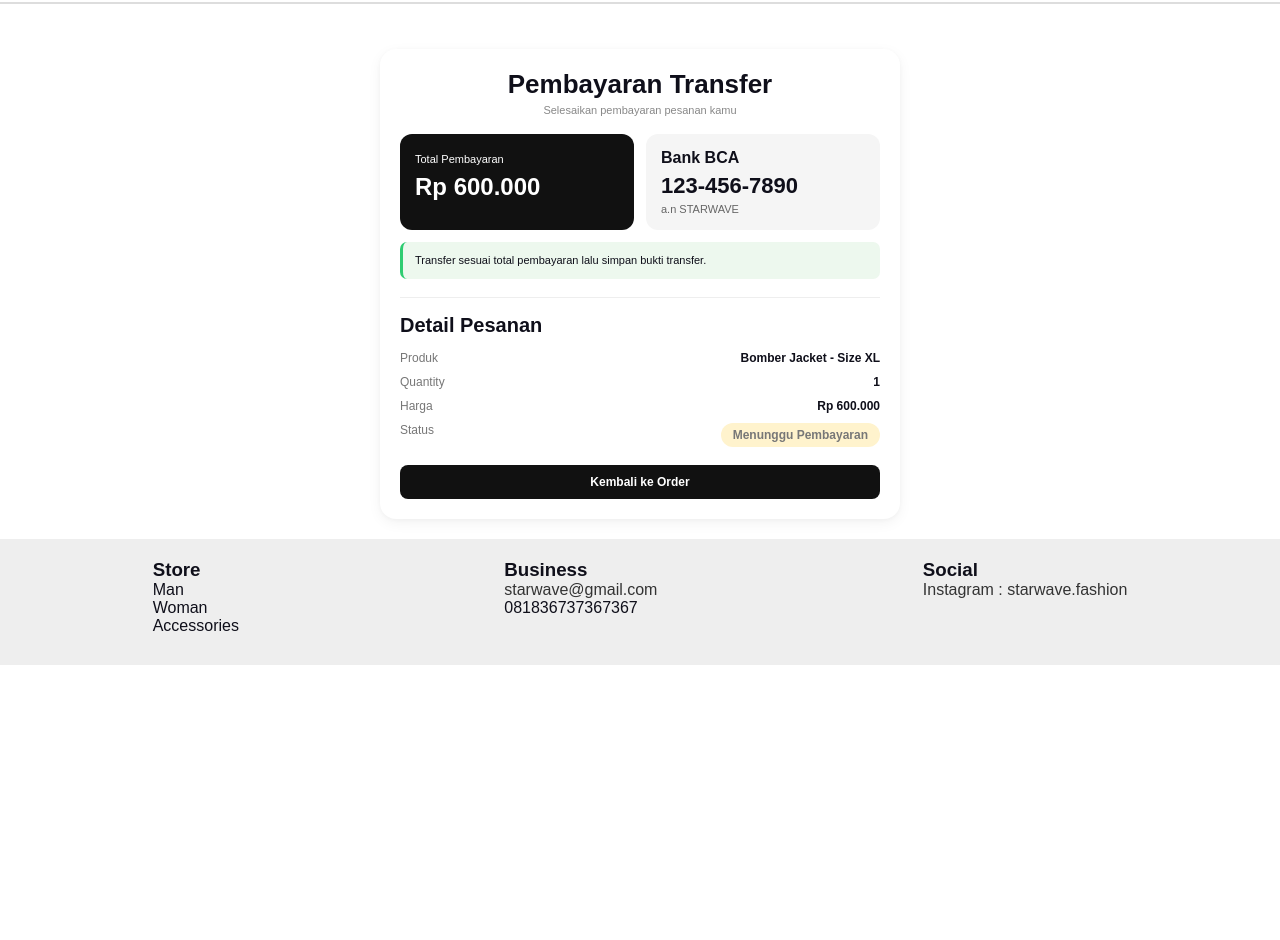
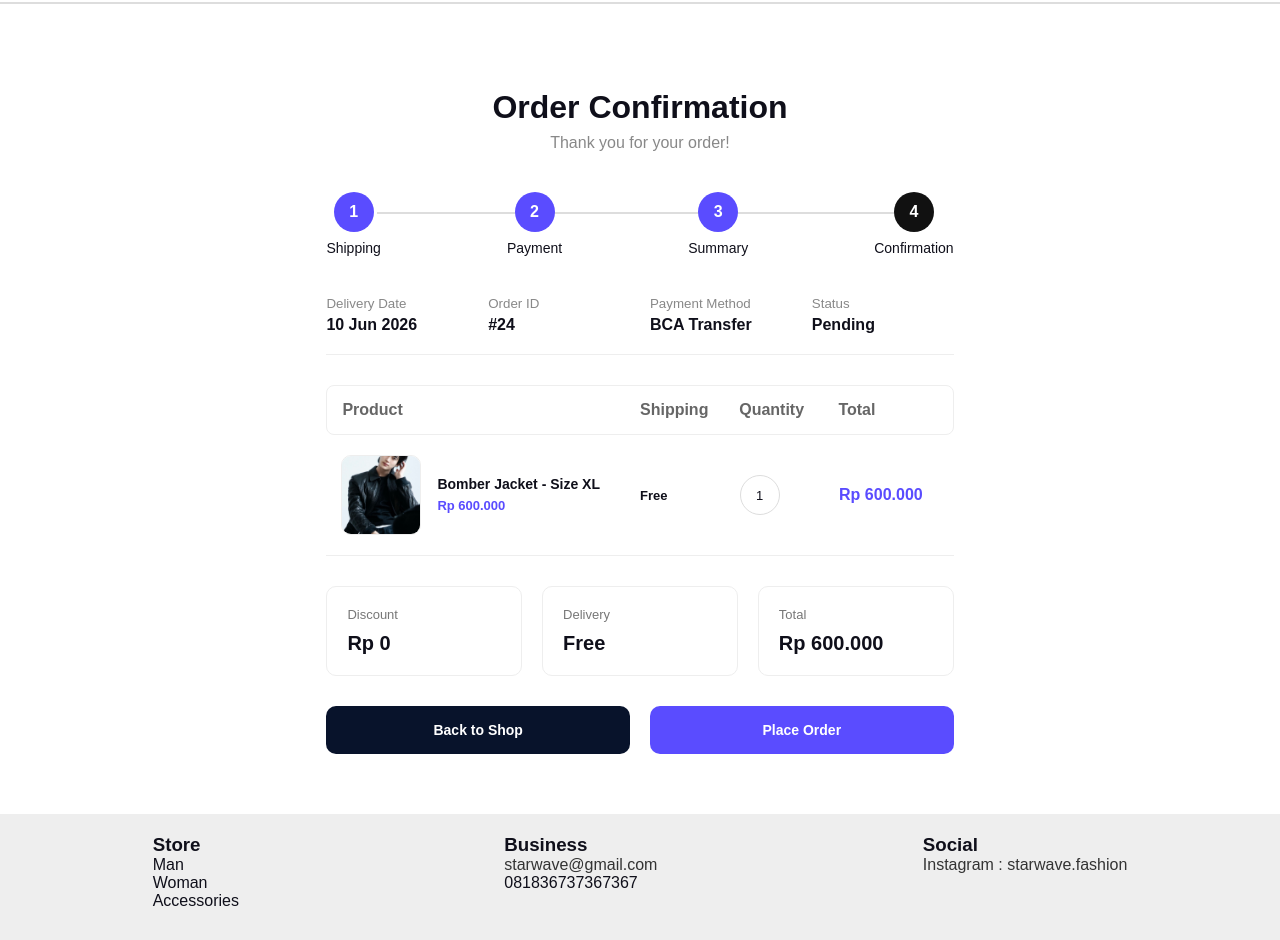
Before and after one commit to andreacorinaaa/Starwave, a PHP site: page /payment.php?id=24 in a window 1280 px wide. Shown: the part 66-1006 px from the top of the page. Before the commit the page ends 731 px from the top, so only its background shows below. Run offline with PHP 8.4, Linux system fonts and the light colour scheme; a user stored in the database is signed in; data comes from the database, SQL or seed files in the repository.

Commit message:
progress 9

```diff
--- a/order.css
+++ b/order.css
@@ -632,3 +632,217 @@ form button[type="submit"]:hover {
     font-weight: 600;
     cursor: pointer;
 }
+
+.confirm-container {
+    max-width: 1100px;
+    margin: 50px auto;
+    background: #fff;
+    padding: 40px;
+}
+
+.confirm-header{
+    text-align:center;
+    margin-bottom:40px;
+}
+
+.confirm-header h2{
+    font-size:32px;
+    margin-bottom:8px;
+}
+
+.confirm-header p{
+    color:#888;
+}
+
+.steps{
+    display:flex;
+    justify-content:space-between;
+    margin-bottom:40px;
+    position:relative;
+}
+
+.steps::before{
+    content:"";
+    position:absolute;
+    top:20px;
+    left:8%;
+    width:84%;
+    height:2px;
+    background:#ddd;
+}
+
+.step{
+    position:relative;
+    z-index:2;
+    text-align:center;
+}
+
+.step span{
+    width:40px;
+    height:40px;
+    border-radius:50%;
+    display:flex;
+    align-items:center;
+    justify-content:center;
+    margin:auto;
+    color:white;
+    font-weight:bold;
+    background:#ccc;
+}
+
+.step p{
+    margin-top:8px;
+    font-size:14px;
+}
+
+.step.active span{
+    background:#5a4cff;
+}
+
+.step.current span{
+    background:#111;
+}
+
+.order-info{
+    display:grid;
+    grid-template-columns:repeat(4,1fr);
+    gap:20px;
+    margin:30px 0;
+    padding-bottom:20px;
+    border-bottom:1px solid #eee;
+}
+
+.order-info small{
+    color:#888;
+    display:block;
+}
+
+.order-info strong{
+    margin-top:5px;
+    display:block;
+}
+
+.table-head {
+    display: grid;
+    grid-template-columns: 3fr 1fr 1fr 1fr;
+    padding: 15px;
+    border: 1px solid #eee;
+    border-radius: 8px;
+    font-weight: 600;
+    color: #666;
+    margin-top: 20px;
+}
+
+.product-row {
+    display: grid;
+    grid-template-columns: 3fr 1fr 1fr 1fr;
+    align-items: center;
+    padding: 20px 15px;
+    border-bottom: 1px solid #eee;
+}
+
+.product-info {
+    display: flex;
+    align-items: center;
+    gap: 16px;
+    padding-right: 40px; /* ← tambah ini */
+}
+
+.product-info img {
+    width: 80px;
+    height: 80px;
+    min-width: 80px;
+    object-fit: cover;
+    border-radius: 10px;
+    border: 1px solid #eee;
+}
+
+.product-info h4 {
+    font-size: 14px;
+    font-weight: 700;
+    margin: 0 0 4px 0;
+}
+
+.product-info p {
+    font-size: 11px;
+    color: #aaa;
+    margin: 0 0 5px 0;
+    letter-spacing: 0.5px;
+}
+
+.product-info span {
+    font-size: 13px;
+    color: #5a4cff;
+    font-weight: 700;
+}
+
+.shipping {
+    font-size: 13px;
+    font-weight: 600;
+}
+
+.qty-box {
+    width: 40px;
+    height: 40px;
+    border: 1px solid #ddd;
+    border-radius: 50%;
+    display: flex;
+    align-items: center;
+    justify-content: center;
+    font-size: 13px;
+}
+
+.price {
+    color: #5a4cff;
+    font-size: 16px;
+    font-weight: 700;
+}
+
+.summary {
+    display: grid;
+    grid-template-columns: repeat(3, 1fr);
+    gap: 20px;
+    margin-top: 30px;
+}
+
+.sum-box {
+    border: 1px solid #eee;
+    padding: 20px;
+    border-radius: 10px;
+}
+
+.sum-box p {
+    color: #777;
+    margin-bottom: 10px;
+    font-size: 13px;
+}
+
+.sum-box strong {
+    font-size: 20px;
+}
+
+.button-group {
+    display: flex;
+    gap: 20px;
+    margin-top: 30px;
+}
+
+.btn-back,
+.btn-place {
+    flex: 1;
+    padding: 16px;
+    text-align: center;
+    text-decoration: none;
+    border-radius: 10px;
+    color: white;
+    font-weight: 600;
+    font-size: 14px;
+}
+
+.btn-back {
+    background: #08132b;
+}
+
+.btn-place {
+    background: #5a4cff;
+}
--- a/payment.php
+++ b/payment.php
@@ -8,9 +8,13 @@ if (!isset($_GET['id'])) {
 
 $id_order = (int)$_GET['id'];
 
-$order = mysqli_fetch_assoc(mysqli_query($conn,
-    "SELECT * FROM orders WHERE id='$id_order'"
-));
+$order = mysqli_fetch_assoc(mysqli_query($conn,"
+SELECT o.*, p.gambar
+FROM orders o
+LEFT JOIN produk p
+ON o.nama_produk LIKE CONCAT(p.nama_produk,'%')
+WHERE o.id='$id_order'
+"));
 
 if (!$order) {
     die("Pesanan tidak ditemukan");
@@ -34,7 +38,6 @@ $total = $order['total_harga'];
 <body>
 
 <!-- NAVBAR -->
-<!-- NAVBAR -->
 <header>
     <nav>
         <h1>STARWAVE</h1>
@@ -56,68 +59,116 @@ $total = $order['total_harga'];
     </nav>
 </header>
 
-<div class="payment-container">
-    <div class="payment-card">
+<div class="confirm-container">
 
-        <!-- HEADER -->
-        <div class="payment-header">
-            <h2>Pembayaran Transfer</h2>
-            <p>Selesaikan pembayaran pesanan kamu</p>
+    <div class="confirm-header">
+        <h2>Order Confirmation</h2>
+        <p>Thank you for your order!</p>
     </div>
 
-        <!-- BOX WRAPPER -->
-        <div class="payment-top">
+    <!-- STEP -->
+    <div class="steps">
 
-            <!-- TOTAL -->
-            <div class="total-box">
-                <span>Total Pembayaran</span>
-                <h1>Rp <?= number_format($total, 0, ',', '.'); ?></h1>
+        <div class="step active">
+            <span>1</span>
+            <p>Shipping</p>
         </div>
 
-            <!-- BANK -->
-            <div class="bank-box">
-                <div class="bank-title">Bank BCA</div>
-                <div class="rekening">123-456-7890</div>
-                <p>a.n STARWAVE</p>
+        <div class="step active">
+            <span>2</span>
+            <p>Payment</p>
+        </div>
+
+        <div class="step active">
+            <span>3</span>
+            <p>Summary</p>
+        </div>
+
+        <div class="step current">
+            <span>4</span>
+            <p>Confirmation</p>
         </div>
 
     </div>
 
-        <!-- NOTE -->
-        <div class="payment-note">
-            Transfer sesuai total pembayaran lalu simpan bukti transfer.
+    <!-- INFO ORDER -->
+    <div class="order-info">
+
+        <div>
+            <small>Delivery Date</small>
+            <strong><?= date('d M Y'); ?></strong>
         </div>
 
-        <!-- DETAIL -->
-        <div class="detail-order">
-
-            <h3>Detail Pesanan</h3>
-
-            <div class="detail-item">
-                <span>Produk</span>
-                <strong><?= $order['nama_produk']; ?></strong>
+        <div>
+            <small>Order ID</small>
+            <strong>#<?= $order['id']; ?></strong>
         </div>
 
-            <div class="detail-item">
-                <span>Quantity</span>
-                <strong><?= $order['qty']; ?></strong>
+        <div>
+            <small>Payment Method</small>
+            <strong>BCA Transfer</strong>
         </div>
 
-            <div class="detail-item">
-                <span>Harga</span>
-                <strong>Rp <?= number_format($harga, 0, ',', '.'); ?></strong>
-            </div>
-
-            <div class="detail-item">
-                <span>Status</span>
-                <span class="status-badge status-pending">Menunggu Pembayaran</span>
+        <div>
+            <small>Status</small>
+            <strong>Pending</strong>
         </div>
 
     </div>
 
-        <a href="order.php" class="btn-payment">Kembali ke Order</a>
+    <!-- HEADER TABLE -->
+    <div class="table-head">
+        <span>Product</span>
+        <span>Shipping</span>
+        <span>Quantity</span>
+        <span>Total</span>
+    </div>
 
+<!-- ITEM -->
+    <div class="product-row">
+
+        <div class="product-info">
+            <img src="<?= $order['gambar']; ?>" alt="<?= $order['nama_produk']; ?>">
+            <div>
+                <h4><?= $order['nama_produk']; ?></h4>
+                <span>Rp <?= number_format($order['harga'],0,',','.'); ?></span>
             </div>
+        </div>
+
+        <div class="shipping">Free</div>
+
+        <div class="qty-box">
+            <?= $order['qty']; ?>
+        </div>
+
+        <div class="price">
+            Rp <?= number_format($order['total_harga'],0,',','.'); ?>
+        </div>
+
+    </div>  <!-- ✅ tutup product-row di sini -->
+
+    <!-- SUMMARY -->
+    <div class="summary">
+        <div class="sum-box">
+            <p>Discount</p>
+            <strong>Rp 0</strong>
+        </div>
+        <div class="sum-box">
+            <p>Delivery</p>
+            <strong>Free</strong>
+        </div>
+        <div class="sum-box">
+            <p>Total</p>
+            <strong>Rp <?= number_format($order['total_harga'],0,',','.'); ?></strong>
+        </div>
+    </div>
+
+    <!-- BUTTON -->
+    <div class="button-group">
+        <a href="index.php" class="btn-back">Back to Shop</a>
+        <a href="order.php" class="btn-place">Place Order</a>
+    </div>
+
 </div>
 
 <!-- FOOTER -->
```
Lines whose indentation alone changed are shown as unchanged.
